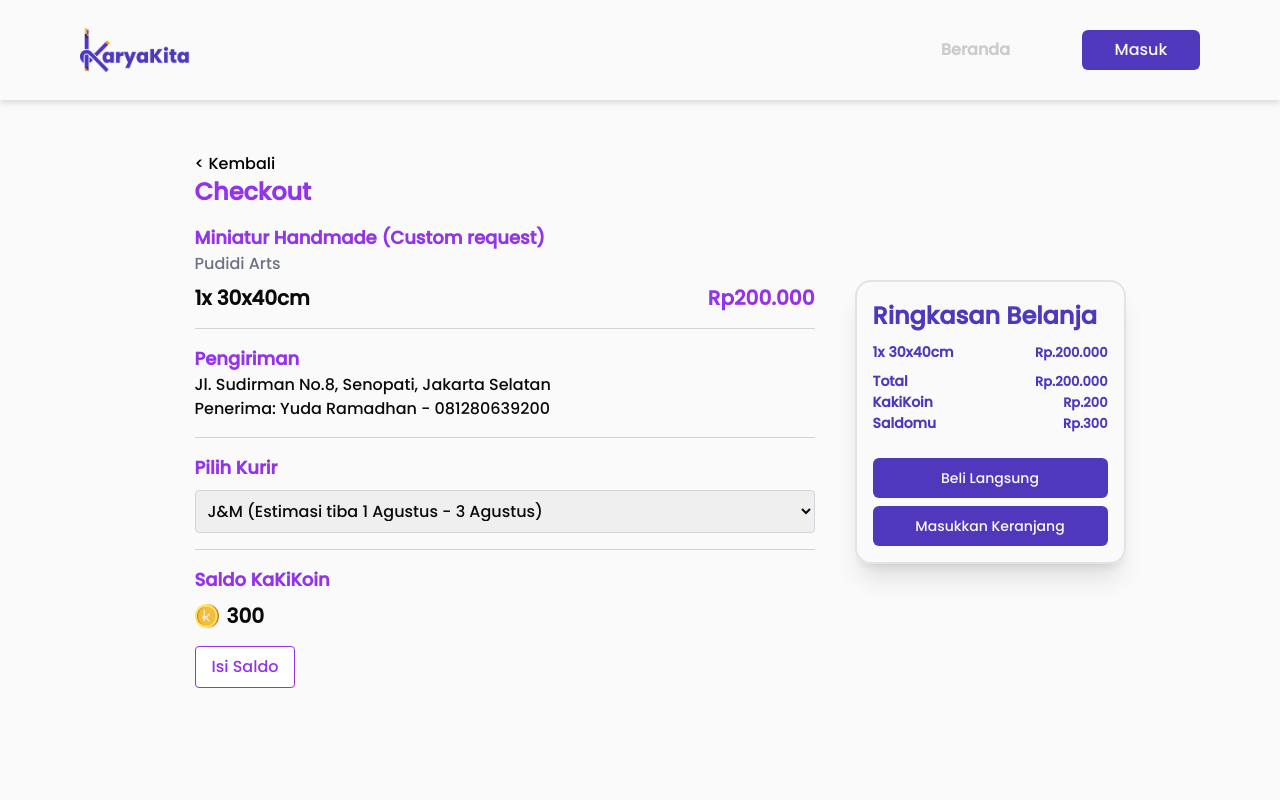
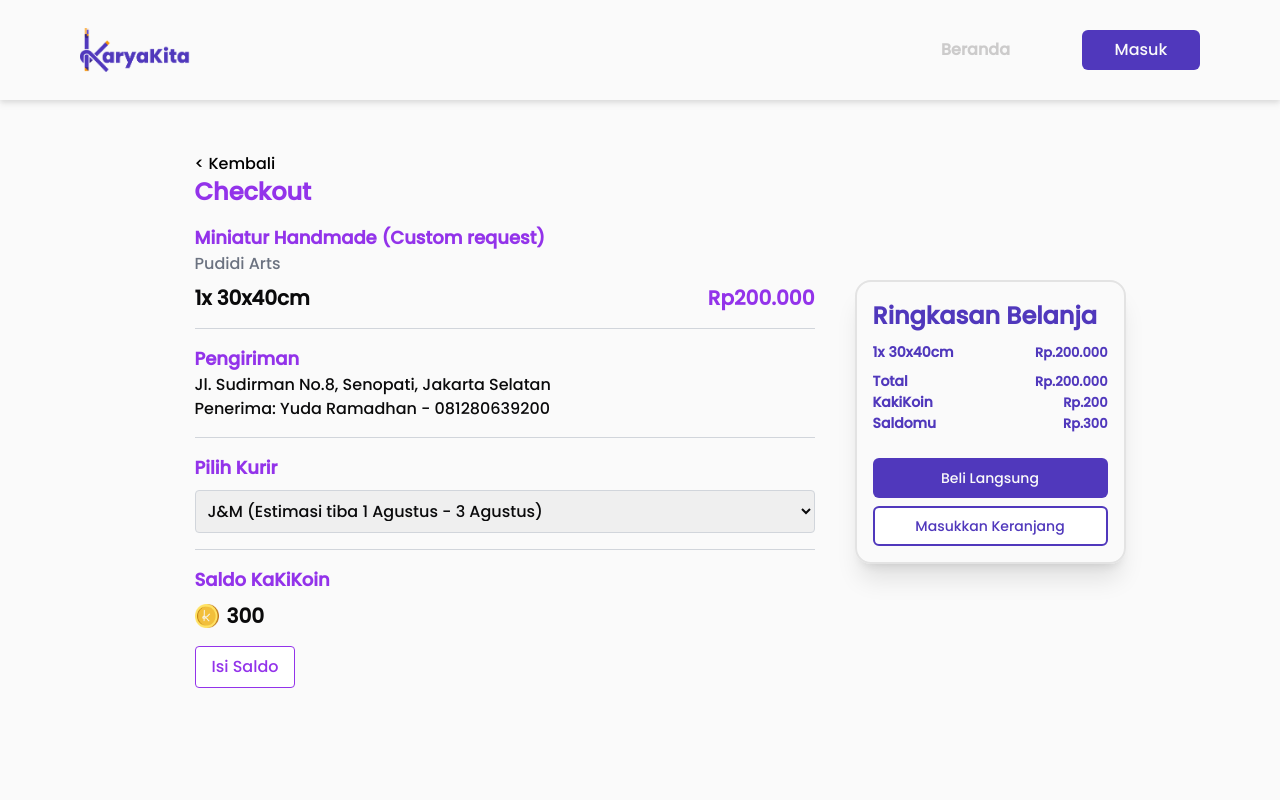
Before and after one commit to TrayMachi/KaryaKita, a Next.js app: page /checkout in a window 1280 px wide. Shown: the top 800 px of the page. Built offline with nearby package versions, Linux system fonts and the light colour scheme; no server answers.

Commit message:
fix: button

```diff
--- a/src/modules/CheckoutModule/elements/ConfirmBeli.tsx
+++ b/src/modules/CheckoutModule/elements/ConfirmBeli.tsx
@@ -25,7 +25,7 @@ export const ConfirmBeli = () => {
       </div>
       <div className='flex flex-col gap-2 mt-5'>
         <Button>Beli Langsung</Button>
-        <Button>Masukkan Keranjang</Button>
+        <Button variant={"ghost"}>Masukkan Keranjang</Button>
       </div>
     </div>
   );
--- a/src/modules/CheckoutModule/elements/Rincian.tsx
+++ b/src/modules/CheckoutModule/elements/Rincian.tsx
@@ -1,5 +1,5 @@
 import React from 'react'
-import { SquareArrowLeft } from 'lucide-react';
+import Image from 'next/image';
 
 
 export const Rincian: React.FC = () => {
@@ -36,7 +36,7 @@ export const Rincian: React.FC = () => {
         <div className="mb-4">
           <h3 className="text-lg font-semibold text-purple-600">Saldo KaKiKoin</h3>
           <div className="flex items-center mt-2">
-            <img src="/KakiKoin.png" alt="KaKiKoin" className="w-6 h-6" />
+            <Image src="/KakiKoin.png" alt="KaKiKoin" width={6} height={6} className="w-6 h-6" />
             <p className="ml-2 text-xl font-bold">300</p>
           </div>
           <button className="mt-4 px-4 py-2 bg-white border border-purple-600 text-purple-600 rounded">Isi Saldo</button>
```
